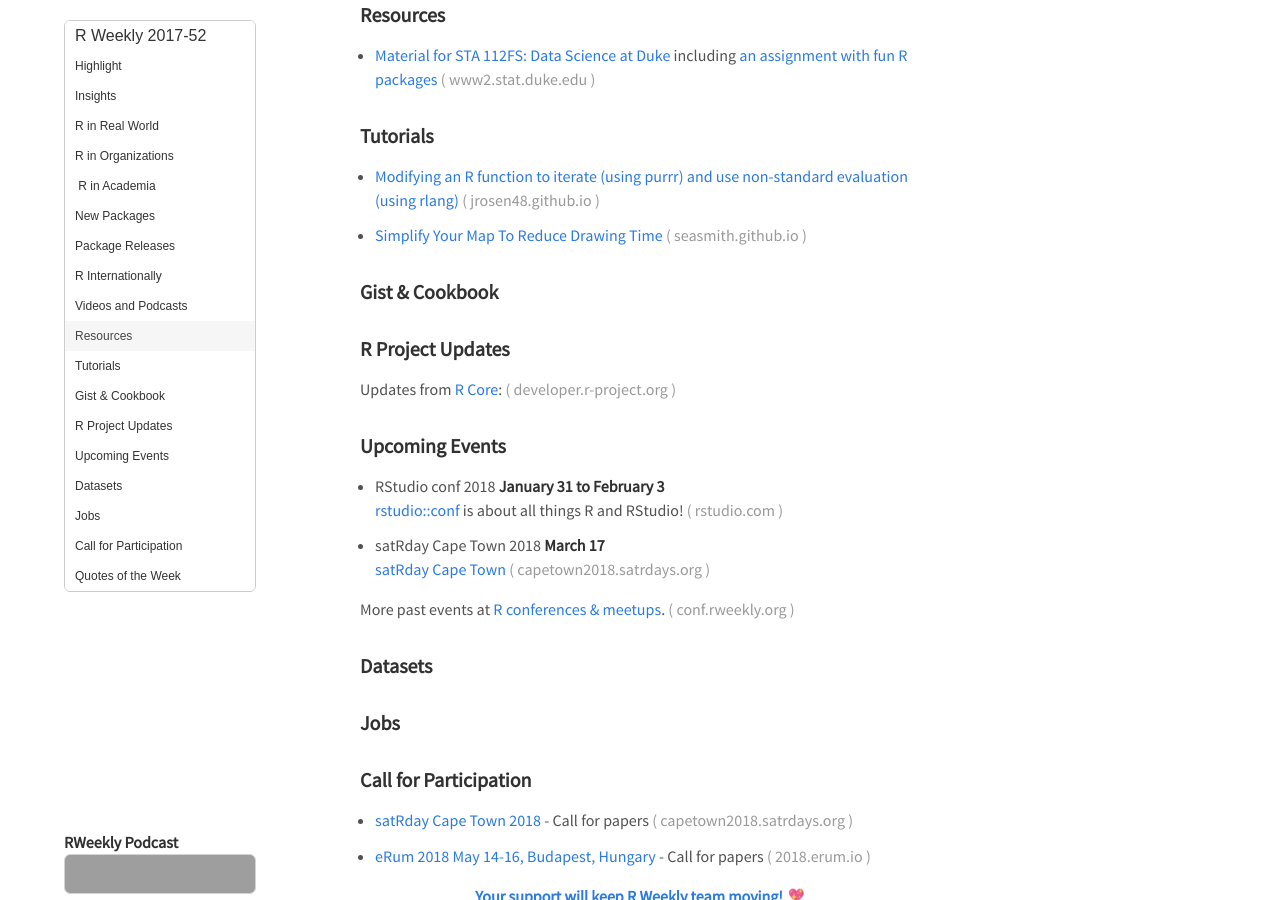
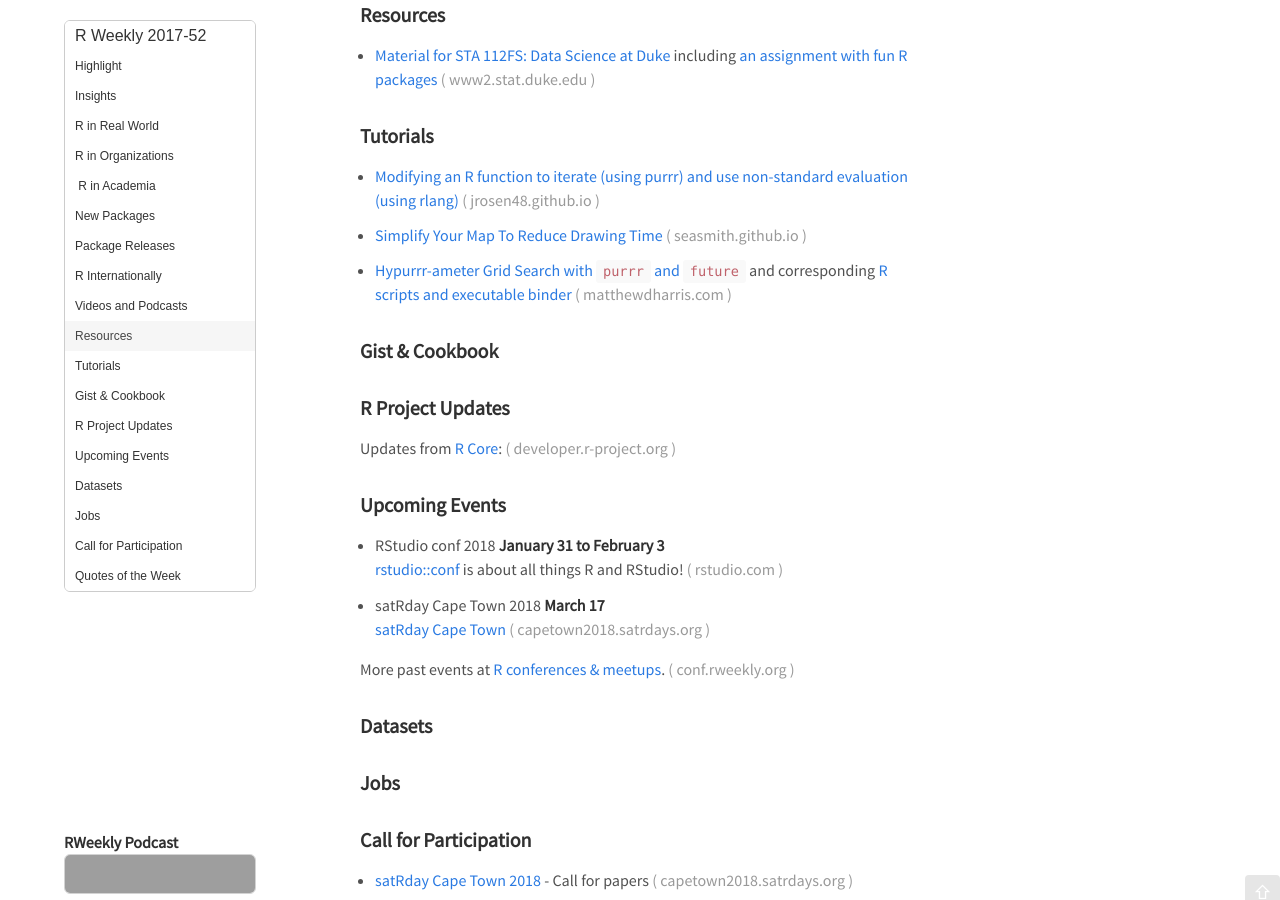
Before and after one commit to rweekly/rweekly.org, a Jekyll site: the page built from draft.md, in a window 1280 px wide and 900 px high, scrolled down 747 px. Built offline with Jekyll 4.4.1, drawn with Linux system fonts in a browser that asks for light colours; emoji names are drawn with the system emoji font; comment, search, counter and statistics services are not loaded; grey boxes are pictures that could not be loaded.

Commit message:
Update draft.md
cc @mrecos

```diff
--- a/draft.md
+++ b/draft.md
@@ -64,7 +64,7 @@
 
 + [Simplify Your Map To Reduce Drawing Time](https://seasmith.github.io/blog/simplify_your_map_to_reduce_drawing_time/)
 
-
++ [Hypurrr-ameter Grid Search with `purrr` and `future`](https://matthewdharris.com/2017/12/18/hypurrr-ameter-grid-search-with-purrr-and-future/) and corresponding [R scripts and executable binder](https://github.com/mrecos/hypurrr-ameters)
 
 ### Gist & Cookbook
 
```
